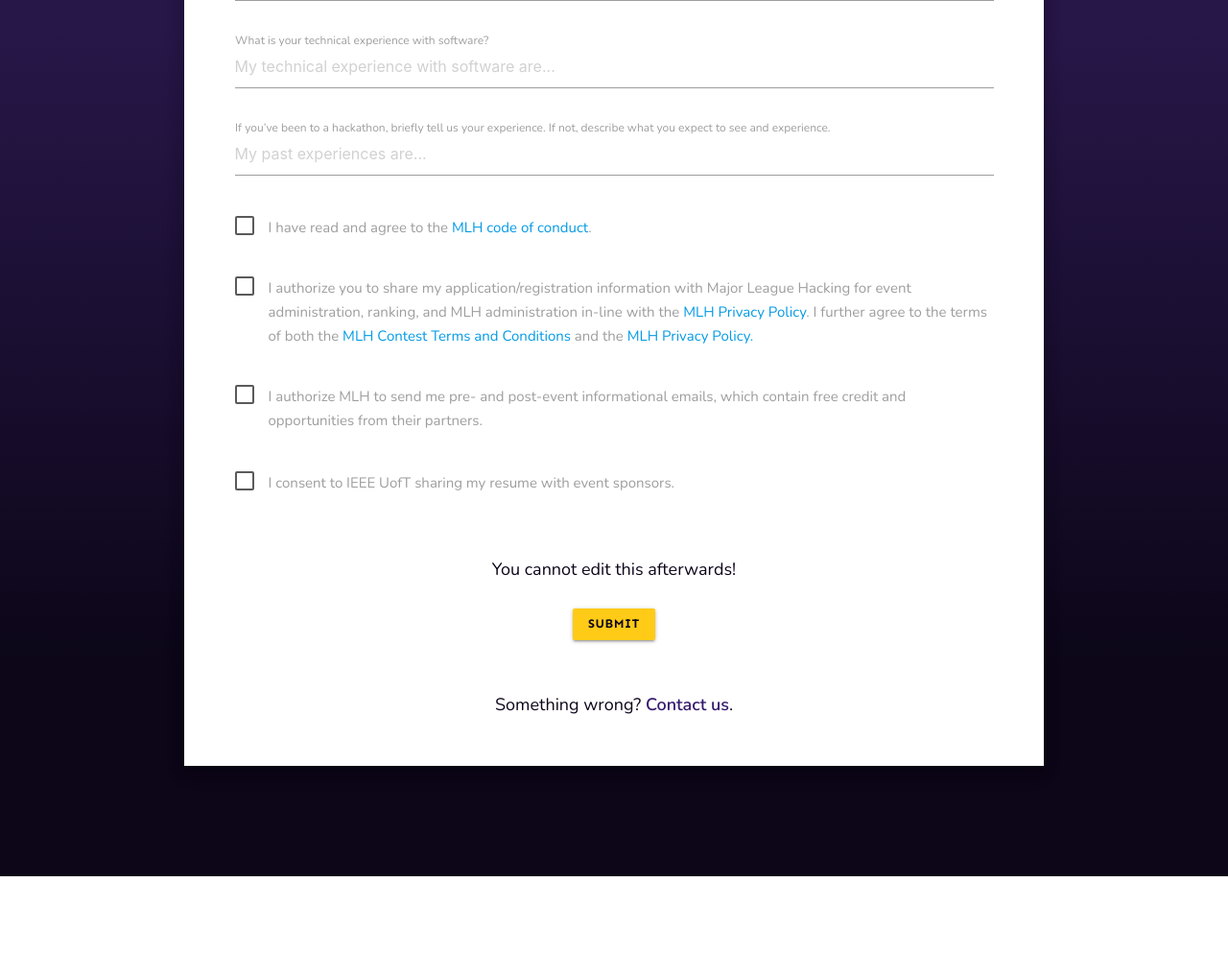
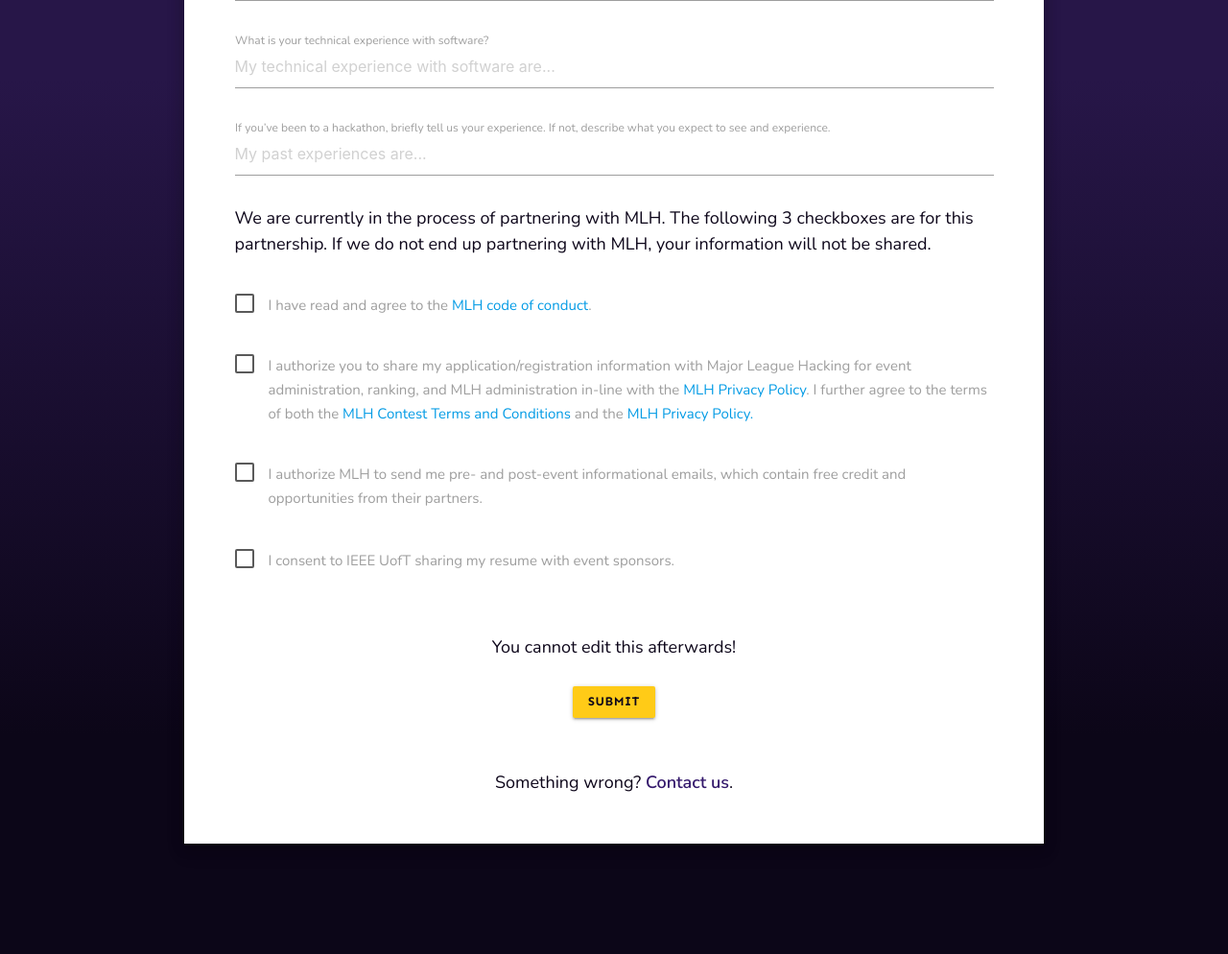
Before and after one commit to ieeeuoft/newhacks-site-2023, a Django app: page /registration/application/ in a window 1280 px wide. Shown: the part 1349-2343 px from the top of the page at 96% size. Before the commit the page ends 2262 px from the top, so only its background shows below. Run offline with Django 3.2, Linux system fonts and the light colour scheme; the visitor is signed in with stand-in values (Sample User, id 1); data that the repository does not hold is empty; style sheets or scripts are compiled from the project's sources; some libraries are stand-ins or nearby versions.

Commit message:
Add MLH Disclaimer

```diff
--- a/hackathon_site/registration/jinja2/registration/application.html
+++ b/hackathon_site/registration/jinja2/registration/application.html
@@ -35,7 +35,7 @@
         <h4>Personal Information</h4>
         <br/>
     </div>
-    {{ render_field(form.age, size="s12 m6 select2-wrapper margin-below") }}
+    {{ render_field(form.age, size="s12 m6 select2-wrapper") }}
     {{ render_field(form.phone_number, size="s12 m6") }}
     {{ render_field(form.pronouns, size="s12 m6 select2-wrapper") }}
     {{ render_field(form.ethnicity, size="s12 m6 select2-wrapper") }}
@@ -64,6 +64,11 @@
     {{ render_field(form.why_participate, show_help_text_as_label=True) }}
     {{ render_field(form.what_technical_experience, show_help_text_as_label=True) }}
     {{ render_field(form.what_past_experience, show_help_text_as_label=True) }}
+
+    <div class="col s12">
+        <p>We are currently in the process of partnering with MLH. The following 3 checkboxes are for this partnership. If we do not end up partnering with MLH, your information will not be shared.</p>
+        <br/>
+    </div>
 
     {{ render_checkbox_field(form.conduct_agree) }}
     {{ render_checkbox_field(form.logistics_agree) }}
```
